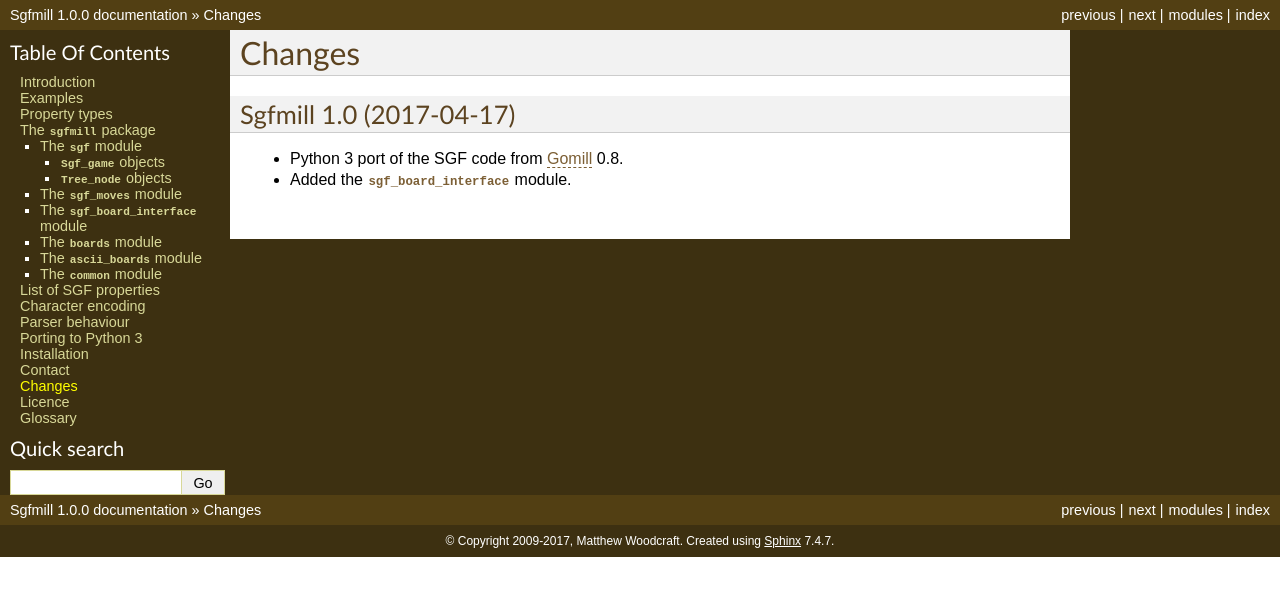
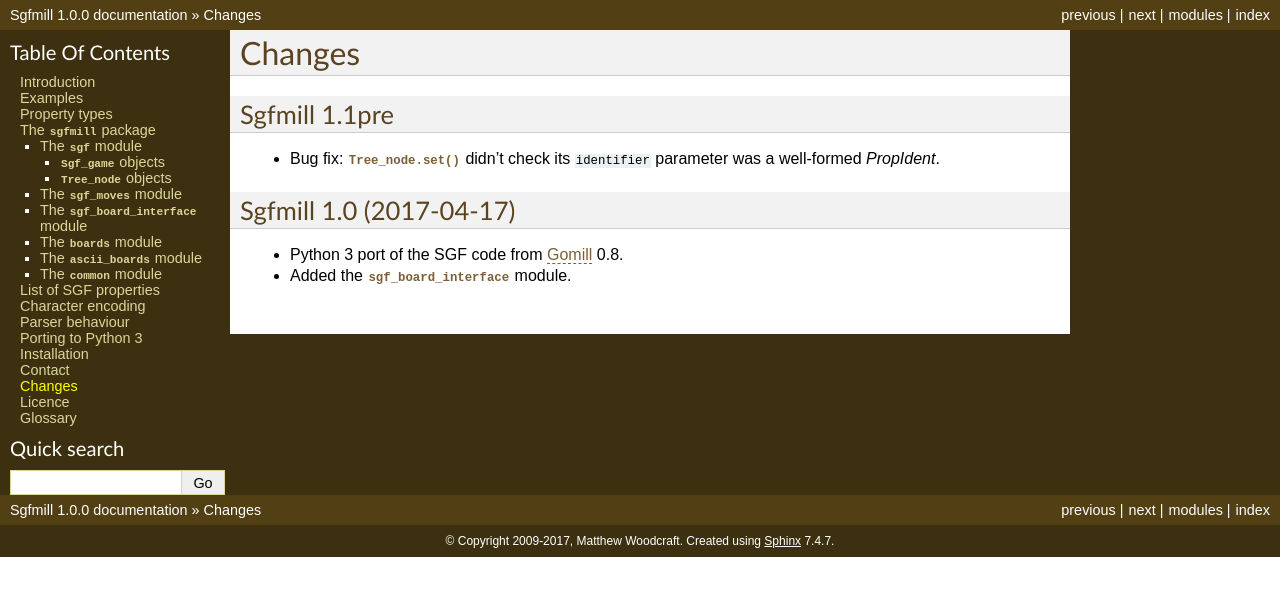
Before and after one commit to mattheww/sgfmill, a Sphinx documentation site: the page built from doc/changes.rst, in a window 1280 px wide. Shown: the top 596 px of the page. Built offline with Sphinx 7.4.7, drawn with Linux system fonts in a browser that asks for light colours.

Commit message:
Bug fix: Tree_node.set() didn't check 'identifier' was well-formed.
set_raw() and set_raw_list() were OK.

```diff
--- a/doc/changes.rst
+++ b/doc/changes.rst
@@ -1,5 +1,11 @@
 Changes
 =======
+
+Sgfmill 1.1pre
+--------------
+
+* Bug fix: :meth:`.Tree_node.set` didn't check its ``identifier`` parameter
+  was a well-formed *PropIdent*.
 
 
 Sgfmill 1.0 (2017-04-17)
--- a/doc/tree_nodes.rst
+++ b/doc/tree_nodes.rst
@@ -91,7 +91,8 @@ The principal methods for accessing the node's properties are:
    *value* should be a native Python representation of the required property
    value (as returned by :meth:`get`).
 
-   Raises :exc:`ValueError` if the property value isn't acceptable.
+   Raises :exc:`ValueError` if the identifier isn't a well-formed *PropIdent*,
+   or if the property value isn't acceptable.
 
    See :ref:`sgf_property_types` for details of how property values should be
    represented in Python.
```
Also changed, not shown: 2 other files.
